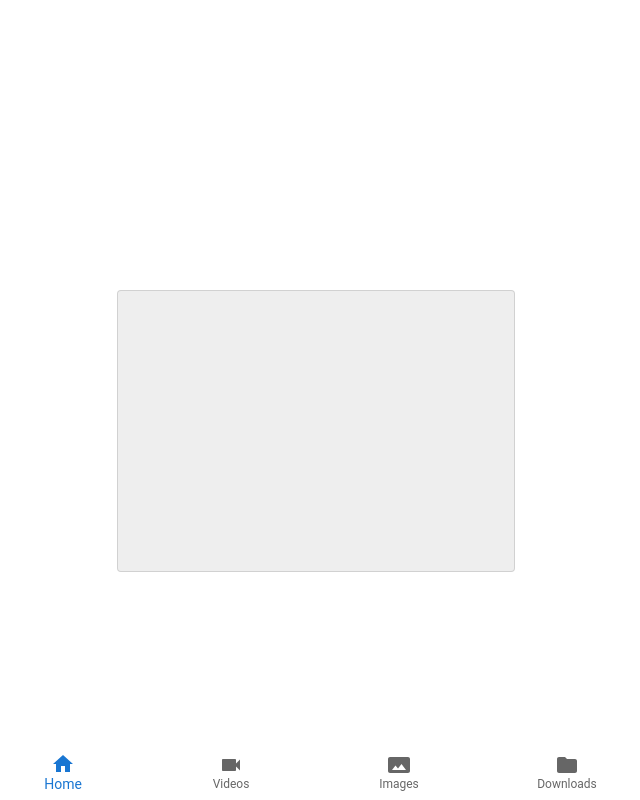
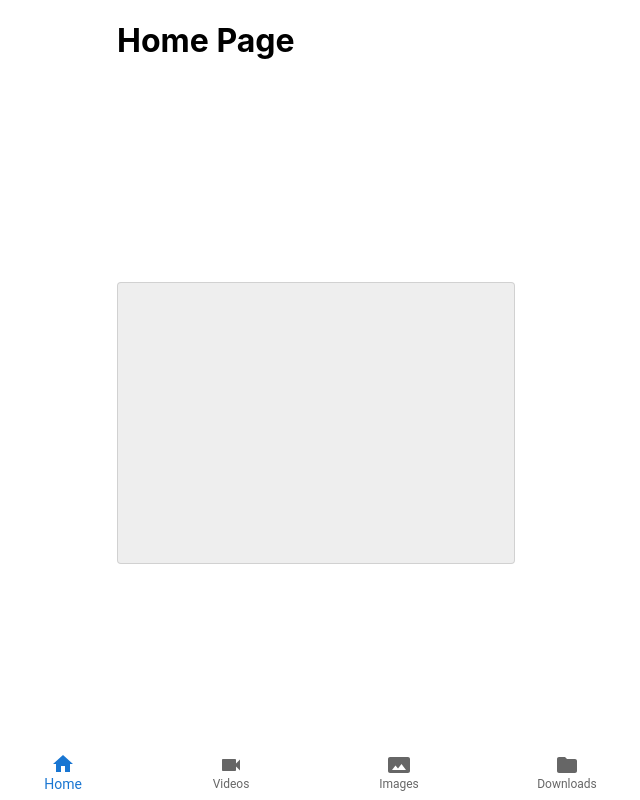
Before and after one commit to kyahAndoy/THESIS-APP, a React (Create React App) app: page / in a window 1280 px wide. Shown: the whole page, without its empty margins (325-965 px from the left). Built offline with nearby package versions, Linux system fonts and the light colour scheme.

Commit message:
added some margin

```diff
--- a/src/Home.js
+++ b/src/Home.js
@@ -8,6 +8,7 @@ function Home() {
   const classes = useStyles();
   return (
     <div>
+      <h1>Home Page</h1>
       <ButtonHolder className={classes.btnHolder}/>
     </div>
   )
--- a/src/components/componentStyles/ComponentsStyle.js
+++ b/src/components/componentStyles/ComponentsStyle.js
@@ -10,13 +10,14 @@ const useStyle = makeStyles({
   },
 
   paper: {
-
     width: '100%',
     height: 280,
     position: 'relative',
     left: 0,
-    top: 290,
-    backgroundColor:'#EEEEEE',
+    top: 200,
+    backgroundColor: '#EEEEEE',
+    marginTop:20,
+    marginBottom:20,
   },
 
 });
```
